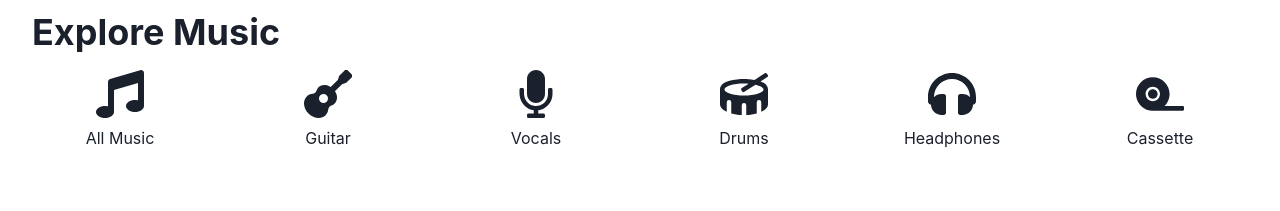
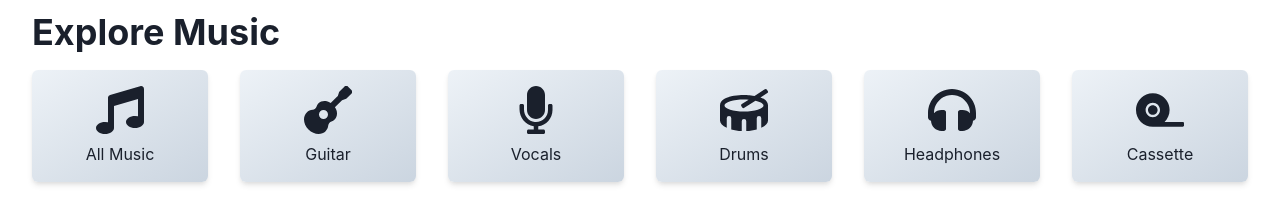
Before and after one commit to GPT-Engineer-App/melody-library, a React (Vite) app: page / in a window 1280 px wide. Shown: the part 666-877 px from the top of the page. Before the commit the page ends 848 px from the top, so only its background shows below. Built offline with nearby package versions, Linux system fonts and the light colour scheme.

Commit message:
Added a grey gradient background and box shadow to each box in the "Explore Music" section.
Prompt: Make each box in a grey gradient background and add shadow to each box

```diff
--- a/src/pages/Index.jsx
+++ b/src/pages/Index.jsx
@@ -109,7 +109,7 @@ const Index = () => {
         </Heading>
         <Grid templateColumns="repeat(6, 1fr)" gap={8}>
           {musicIcons.map(({ icon: Icon, text }, index) => (
-            <Box key={index} display="flex" flexDirection="column" alignItems="center">
+            <Box key={index} display="flex" flexDirection="column" alignItems="center" p={4} borderRadius="md" bgGradient="linear(to-br, gray.100, gray.300)" boxShadow="md">
               <Icon size="48px" color="blue.500" />
               <Text mt={2}>{text}</Text>
             </Box>
```
